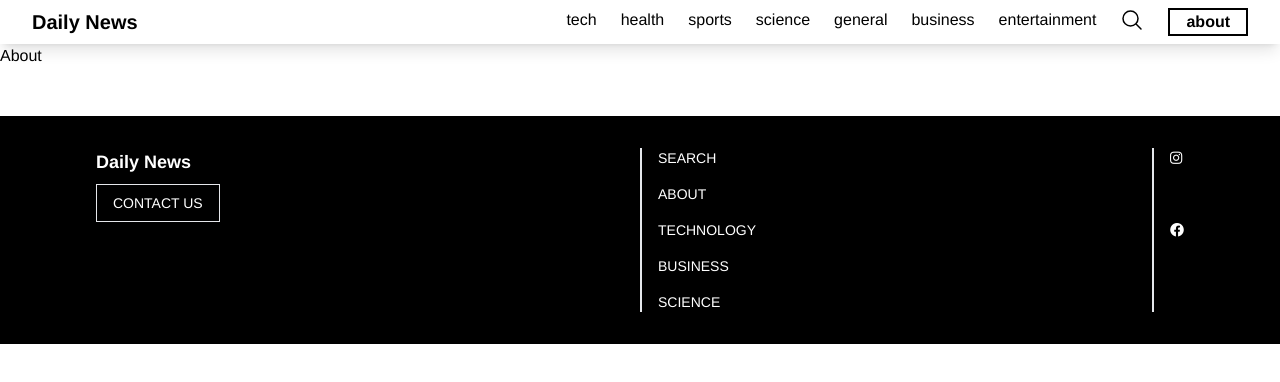
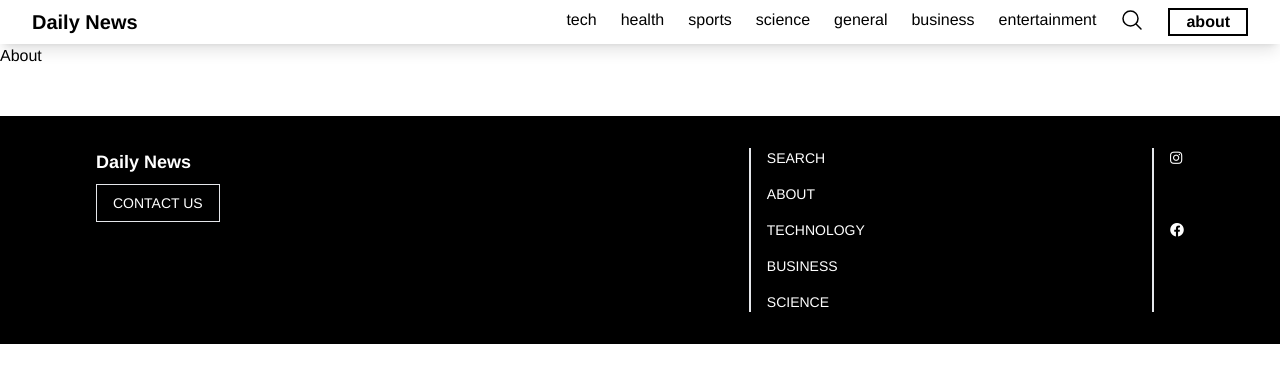
Before and after one commit to the-man2004/news-app, a Vue app: page /about in a window 1280 px wide. Shown: the top 382 px of the page. Built offline with nearby package versions, Linux system fonts and the light colour scheme.

Commit message:
Fixed another spacing issue in footer.

```diff
--- a/src/components/footer/TheFooter.vue
+++ b/src/components/footer/TheFooter.vue
@@ -1,9 +1,9 @@
 <template>
   <div class="bg-black text-white mt-12 mt:pt-20">
     <div
-      class="max-w-6xl mx-auto text-xs p-4 md:grid md:grid-cols-4 md:text-sm md:p-8"
+      class="max-w-6xl mx-auto text-xs p-4 md:grid md:grid-cols-5 md:text-sm md:p-8"
     >
-      <div class="mb-8 text-center md:mb-0 md:col-span-2 md:text-left">
+      <div class="mb-8 text-center md:mb-0 md:col-span-3 md:text-left">
         <router-link to="/technology" class="block text-lg font-bold"
           >Daily News</router-link
         >
```
